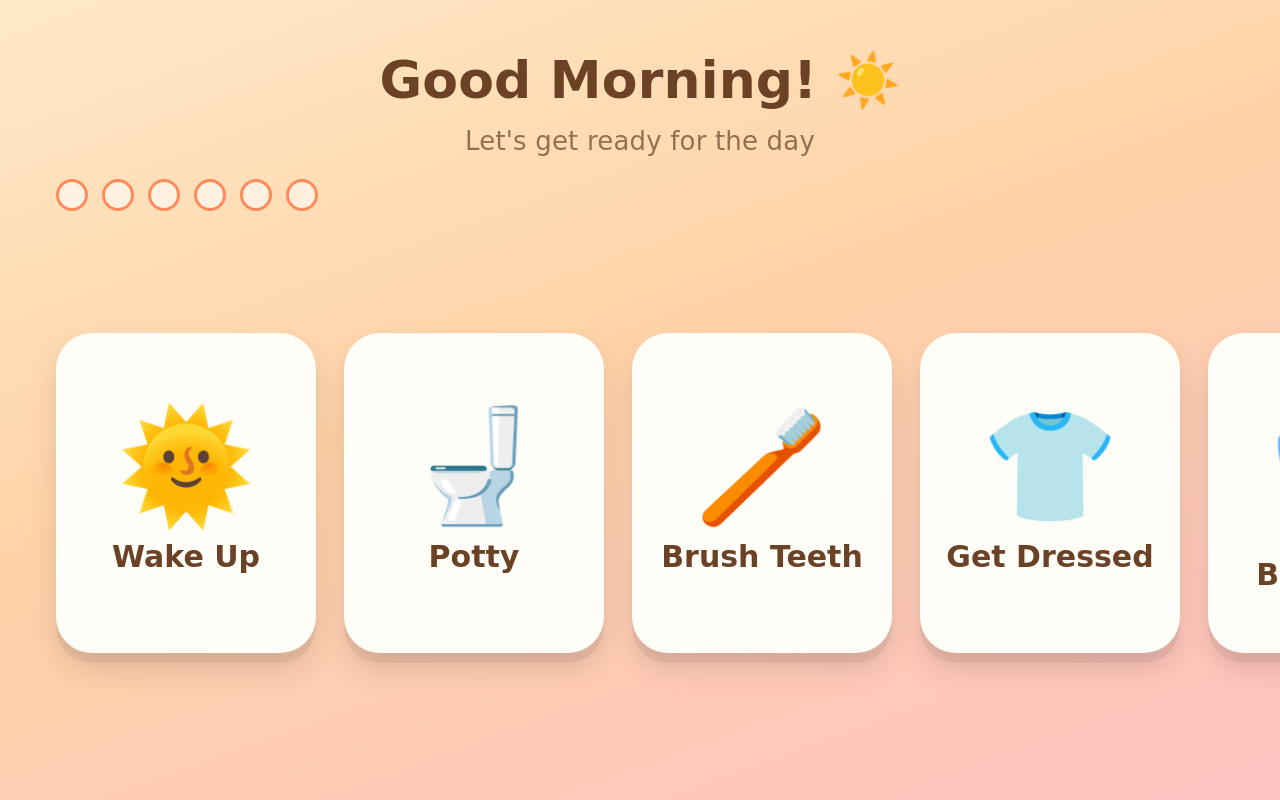
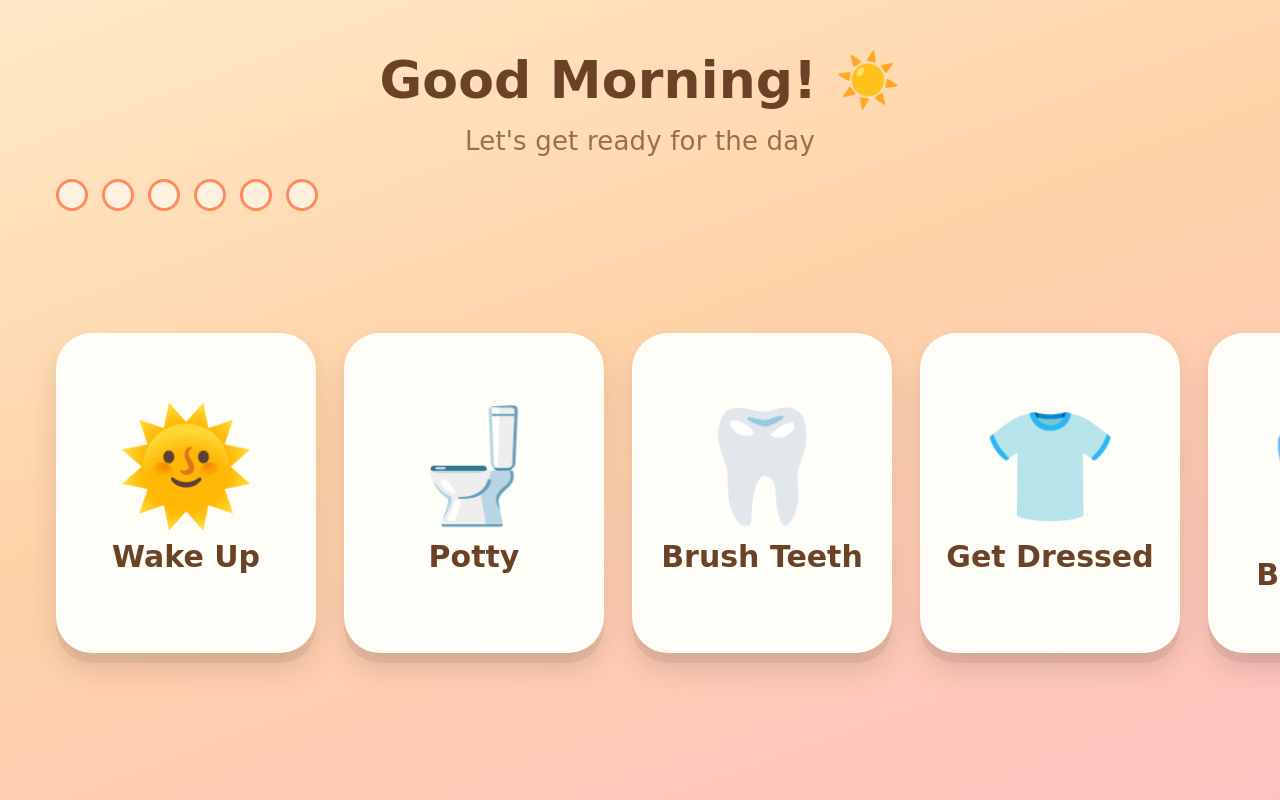
Before and after one commit to allan6214/ToddlerTasks, a React (Vite) app: page / in a window 1280 px wide. Built offline with nearby package versions, Linux system fonts and the light colour scheme.

Commit message:
Fix iPad scrolling and toothbrush icon fallback

```diff
--- a/src/RoutineDashboard.jsx
+++ b/src/RoutineDashboard.jsx
@@ -3,7 +3,7 @@ import React, { useEffect, useMemo, useState } from "react";
 const MORNING_TASKS = [
   { id: "wake", label: "Wake Up", emoji: "🌞" },
   { id: "potty", label: "Potty", emoji: "🚽" },
-  { id: "brush-am", label: "Brush Teeth", emoji: "🪥" },
+  { id: "brush-am", label: "Brush Teeth", emoji: "🦷" },
   { id: "dress", label: "Get Dressed", emoji: "👕" },
   { id: "breakfast", label: "Eat Breakfast", emoji: "🥣" },
   { id: "bag", label: "Pack Bag", emoji: "🎒" },
@@ -12,7 +12,7 @@ const MORNING_TASKS = [
 const EVENING_TASKS = [
   { id: "dinner", label: "Dinner", emoji: "🍽️" },
   { id: "bath", label: "Bath Time", emoji: "🛁" },
-  { id: "brush-pm", label: "Brush Teeth", emoji: "🪥" },
+  { id: "brush-pm", label: "Brush Teeth", emoji: "🦷" },
   { id: "pjs", label: "Put On PJs", emoji: "🌙" },
   { id: "story", label: "Story Time", emoji: "📚" },
   { id: "lights", label: "Lights Out", emoji: "⭐" },
@@ -127,15 +127,6 @@ function TaskTile({ task, completed, onTap, palette }) {
         position: "relative",
         overflow: "hidden",
       }}
-      onPointerDown={(e) => {
-        e.currentTarget.style.transform = "scale(0.92) translateY(8px)";
-      }}
-      onPointerUp={(e) => {
-        e.currentTarget.style.transform = completed ? "scale(0.96) translateY(6px)" : "scale(1)";
-      }}
-      onPointerLeave={(e) => {
-        e.currentTarget.style.transform = completed ? "scale(0.96) translateY(6px)" : "scale(1)";
-      }}
     >
       <div
         style={{
@@ -226,7 +217,7 @@ export default function RoutineDashboard() {
         flexDirection: "column",
         fontFamily: "'Baloo 2','Comic Sans MS',system-ui,sans-serif",
         overflow: "hidden",
-        touchAction: "manipulation",
+        touchAction: "auto",
       }}
     >
       <style>{`
@@ -284,6 +275,9 @@ export default function RoutineDashboard() {
           flex: 1,
           alignItems: "center",
           scrollbarWidth: "none",
+          WebkitOverflowScrolling: "touch",
+          touchAction: "pan-x",
+          overscrollBehaviorX: "contain",
         }}
       >
         {tasks.map((task) => (
```
